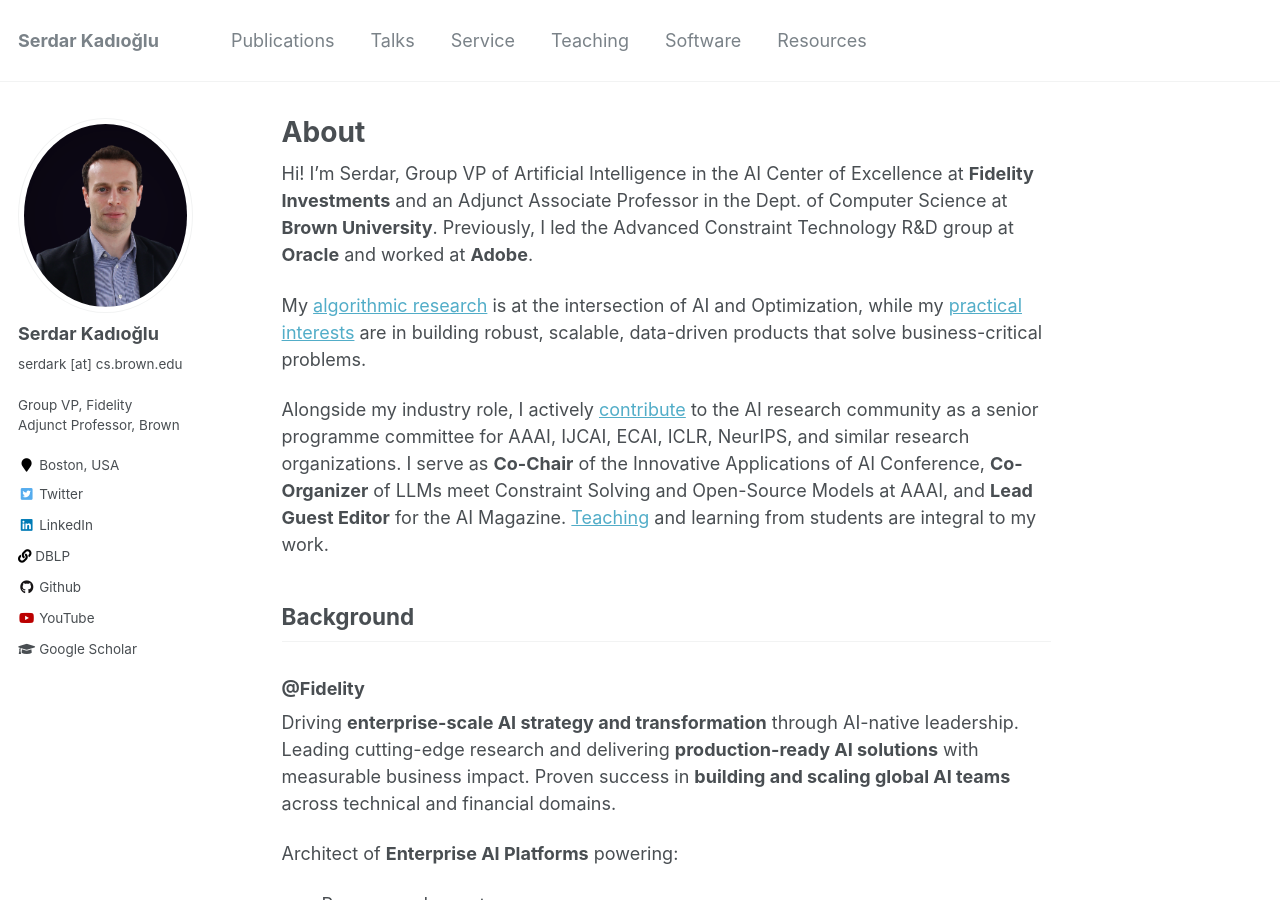
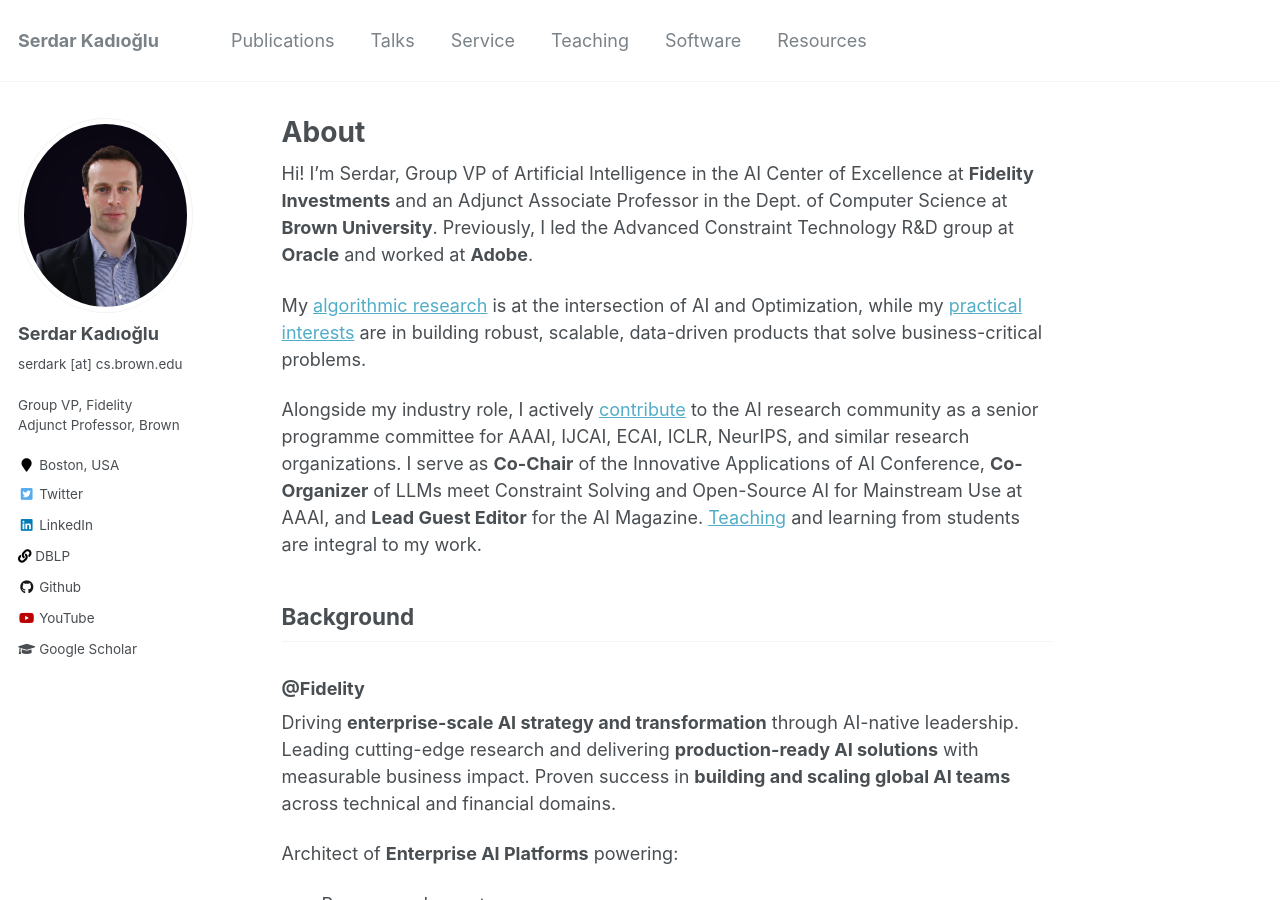
Before and after one commit to skadio/skadio.github.io, a Jekyll site: the page built from _pages/about.md, in a window 1280 px wide and 900 px high. Built offline with Jekyll 4.4.1, drawn with Linux system fonts in a browser that asks for light colours.

Commit message:
Update about.md

```diff
--- a/_pages/about.md
+++ b/_pages/about.md
@@ -16,7 +16,7 @@ Hi! I'm Serdar, Group VP of Artificial Intelligence in the AI Center of Excellen
 
 My [algorithmic research](https://skadio.github.io/publications/) is at the intersection of AI and Optimization, while my [practical interests](https://skadio.github.io/software/) are in building robust, scalable, data-driven products that solve business-critical problems.
 
-Alongside my industry role, I actively [contribute](https://skadio.github.io/service/) to the AI research community as a senior programme committee for AAAI, IJCAI, ECAI, ICLR, NeurIPS, and similar research organizations. I serve as **Co-Chair** of the Innovative Applications of AI Conference, **Co-Organizer** of LLMs meet Constraint Solving and Open-Source Models at AAAI, and **Lead Guest Editor** for the AI Magazine. [Teaching](https://skadio.github.io/teaching/) and learning from students are integral to my work.
+Alongside my industry role, I actively [contribute](https://skadio.github.io/service/) to the AI research community as a senior programme committee for AAAI, IJCAI, ECAI, ICLR, NeurIPS, and similar research organizations. I serve as **Co-Chair** of the Innovative Applications of AI Conference, **Co-Organizer** of LLMs meet Constraint Solving and Open-Source AI for Mainstream Use at AAAI, and **Lead Guest Editor** for the AI Magazine. [Teaching](https://skadio.github.io/teaching/) and learning from students are integral to my work.
 
 ## Background
 
```
